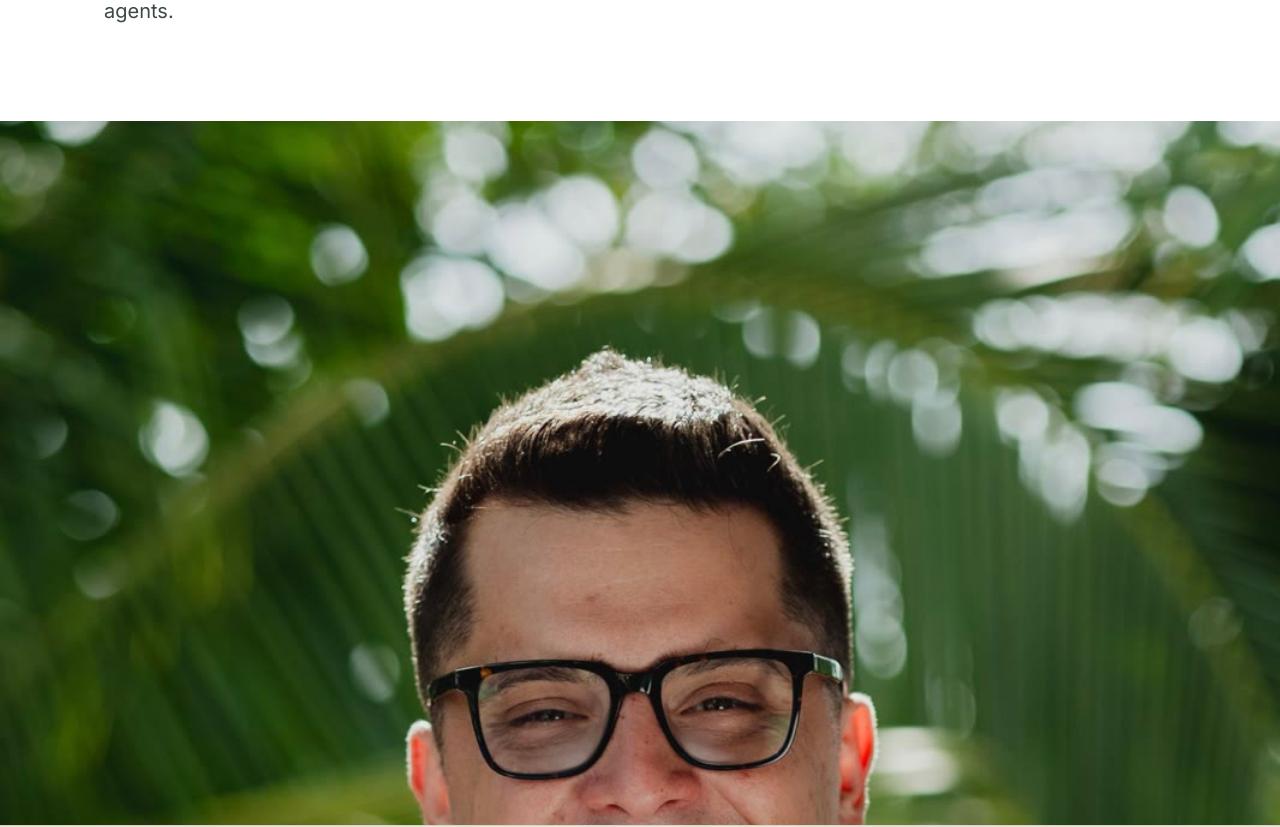
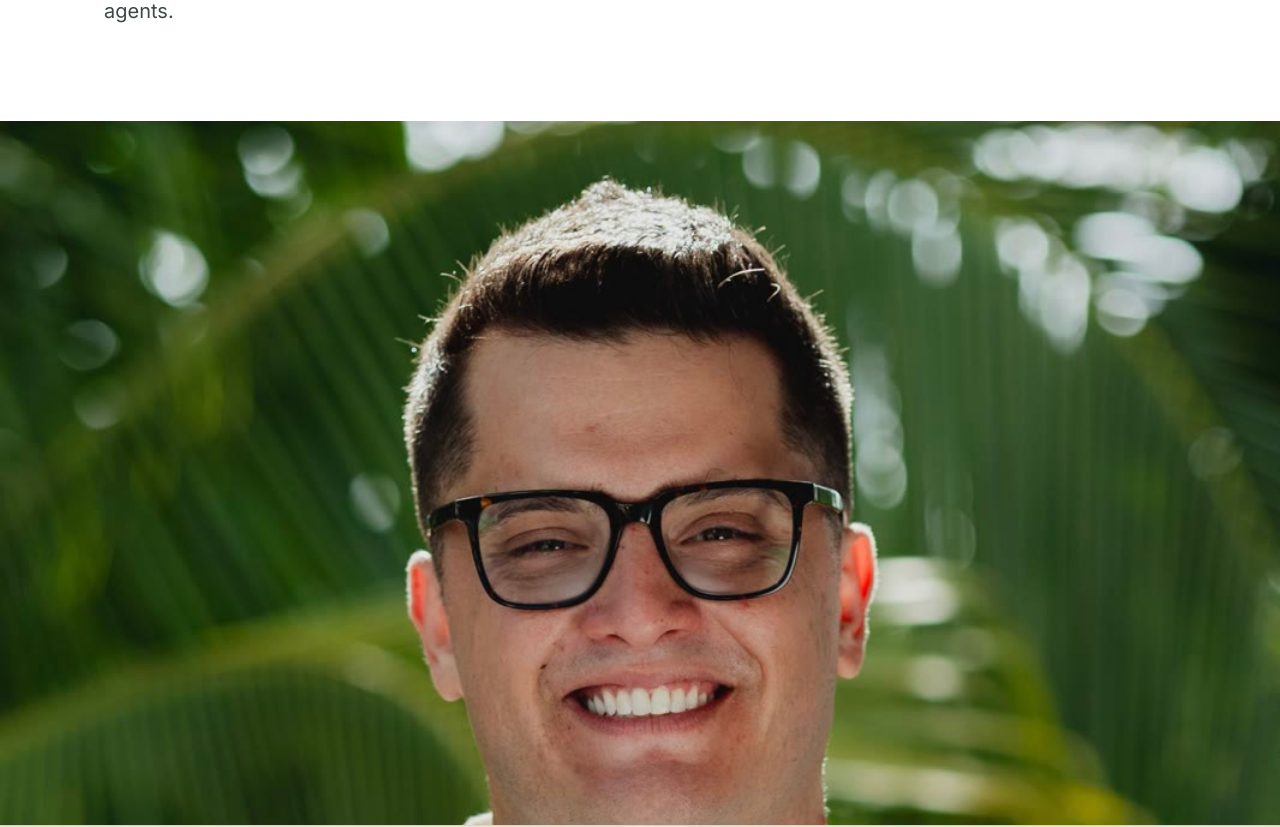
Before and after one commit to thenikvassev/nikvassev-site, a Next.js app: page / in a window 1280 px wide. Shown: the part 740-1567 px from the top of the page. Built offline with nearby package versions, Linux system fonts and the light colour scheme.

Commit message:
Lower the homepage hero crop so the polo portrait reads.
The first full-bleed frame was sitting too high on the glasses shot. Keep the cinematic band, show the face.

Co-authored-by: thenikvassev <thenikvassev@users.noreply.github.com>

```diff
--- a/src/app/page.tsx
+++ b/src/app/page.tsx
@@ -71,7 +71,7 @@ export default function HomePage() {
         src="/photos/nik-hero-portrait.jpg"
         alt="Nik Vassev smiling outdoors in a cream polo and glasses, palms behind him."
         className="h-[88vh] min-h-[32rem] w-full"
-        objectPosition="center 18%"
+        objectPosition="center 32%"
         priority
       />
 
```
